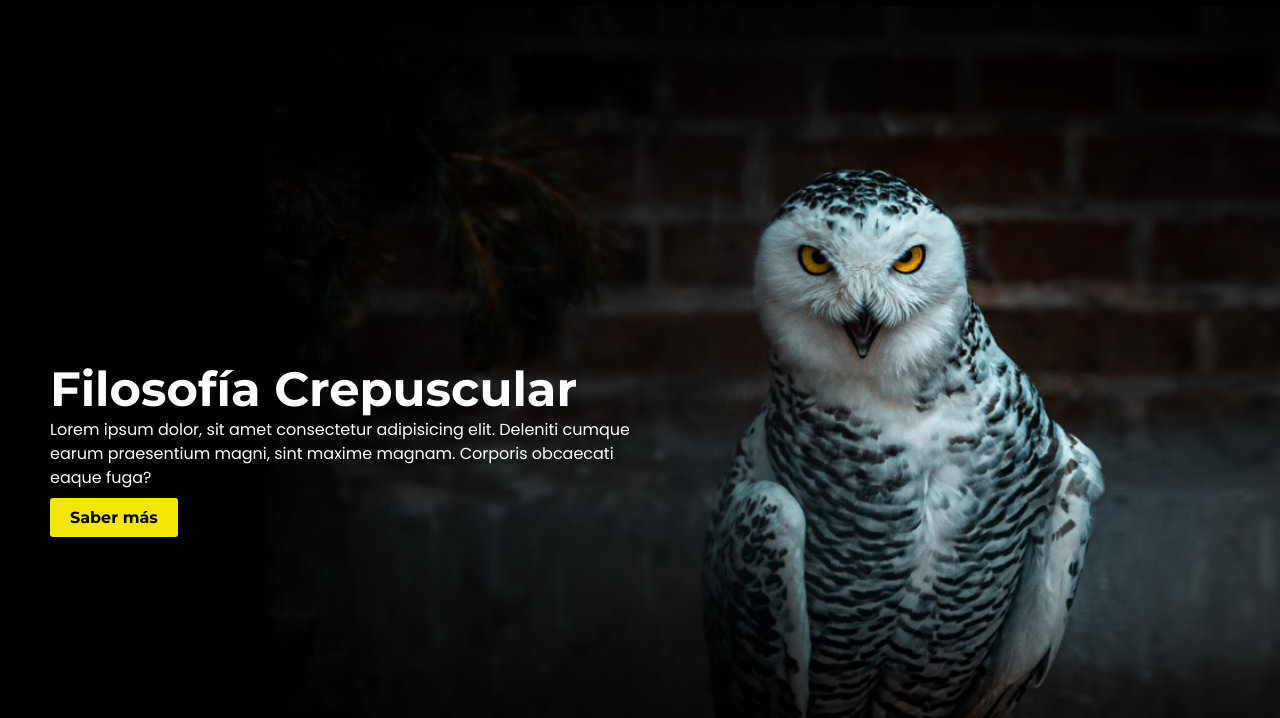
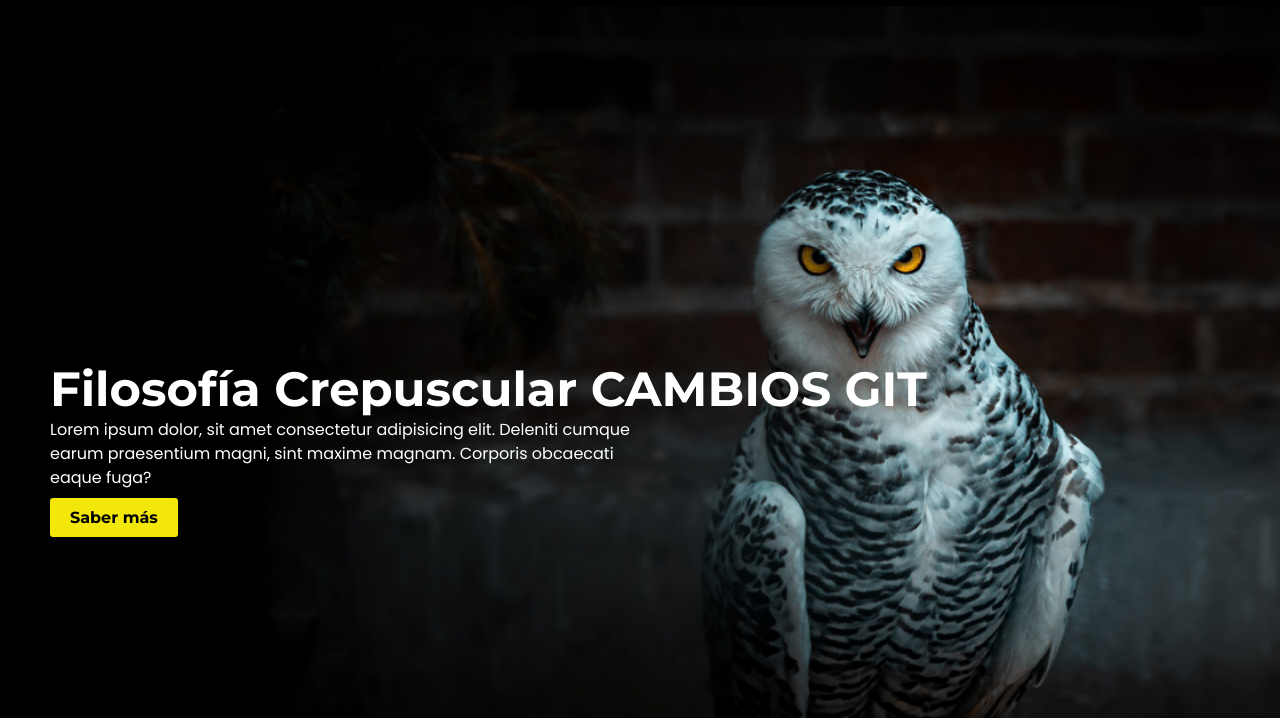
Before and after one commit to gaby-loz/desarrolloweb, a website: page index.html in a window 1280 px wide. Shown: the part 87-805 px from the top of the page. Drawn offline with nearby package versions, Linux system fonts and the light colour scheme.

Commit message:
proyecto version 2

```diff
--- a/index.html
+++ b/index.html
@@ -63,7 +63,7 @@
  <section class="heroInicio">
     <div>
         <h1>
-            Filosofía Crepuscular
+            Filosofía Crepuscular CAMBIOS GIT
         </h1>
         <p>Lorem ipsum dolor, sit amet consectetur adipisicing elit. Deleniti cumque earum praesentium magni, sint maxime magnam. Corporis obcaecati eaque fuga?</p>
         <a href="#" class="boton">Saber más</a>
```
